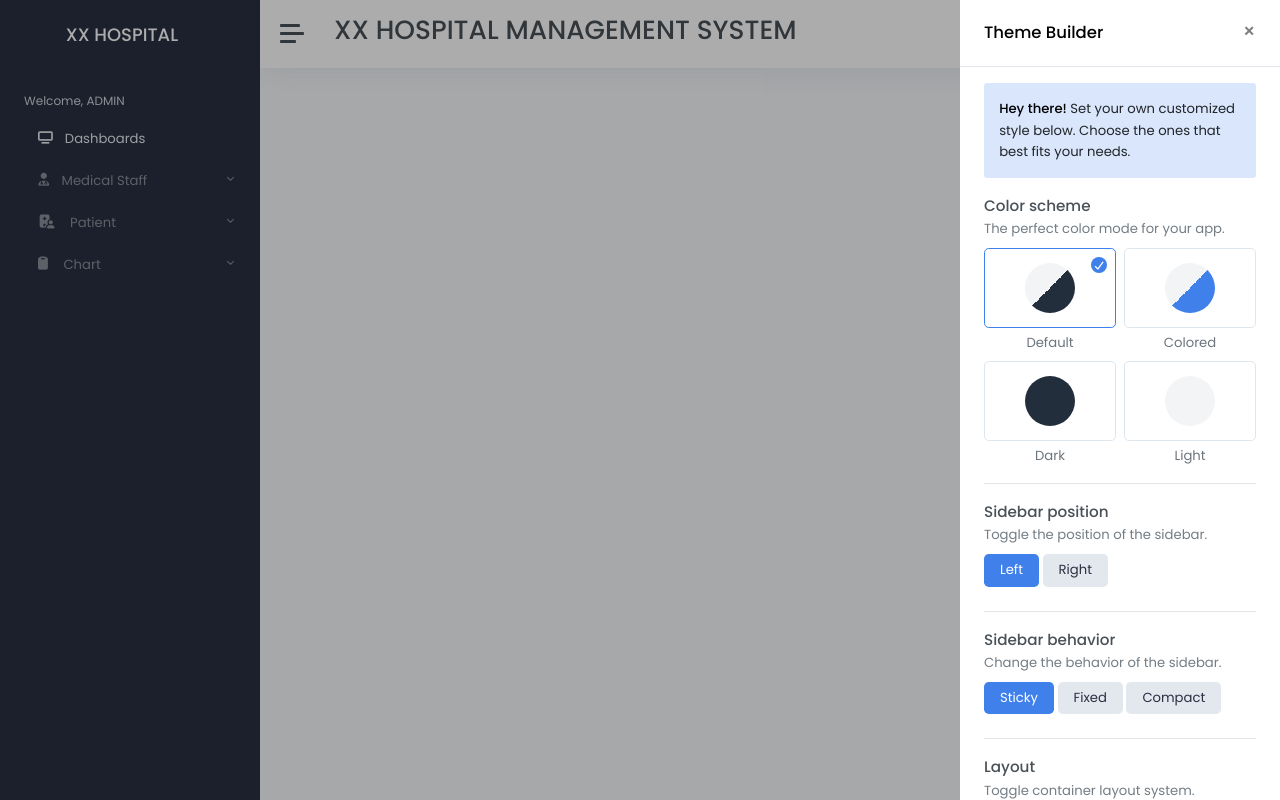
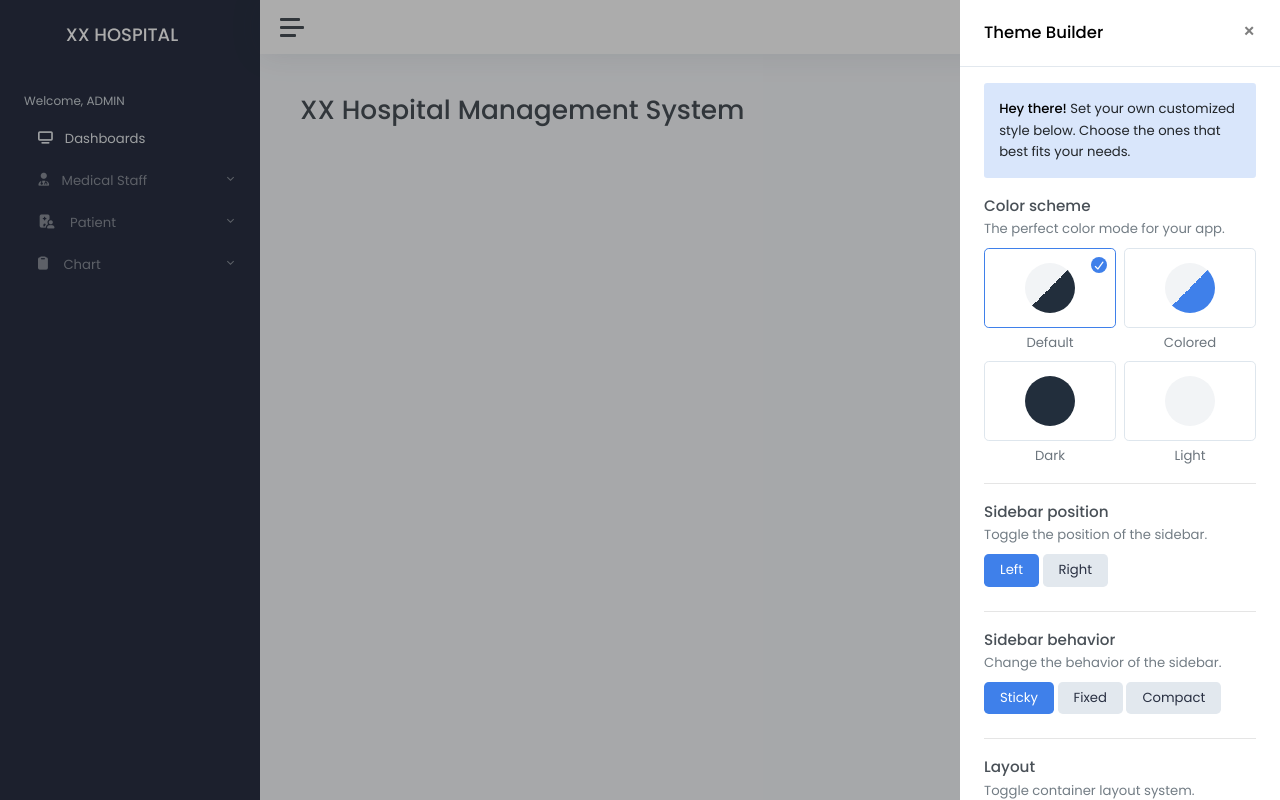
Before and after one commit to TaHB-CS-Project/markup, a plain HTML site: page index.html in a window 1280 px wide. Drawn offline with Linux system fonts and the light colour scheme; a script that the page names is missing; some icons are missing.

Commit message:
Update index.html

```diff
--- a/index.html
+++ b/index.html
@@ -75,15 +75,14 @@
           <i class="hamburger align-self-center"></i>
         </a>
 		<div class="col-auto d-none d-sm-block">
-			<h1>XX HOSPITAL MANAGEMENT SYSTEM</h1>
+			<h1></h1>
 		</div>
 		<ul class="navbar-nav navbar-align">
 			<i class="fas fa-cog"  ></i>
 		</ul>
 			</nav>
-
 			<main class="content">
-
+				<h1>XX Hospital Management System</h1>
 			</main>
 		</div>
 	</div>
```
